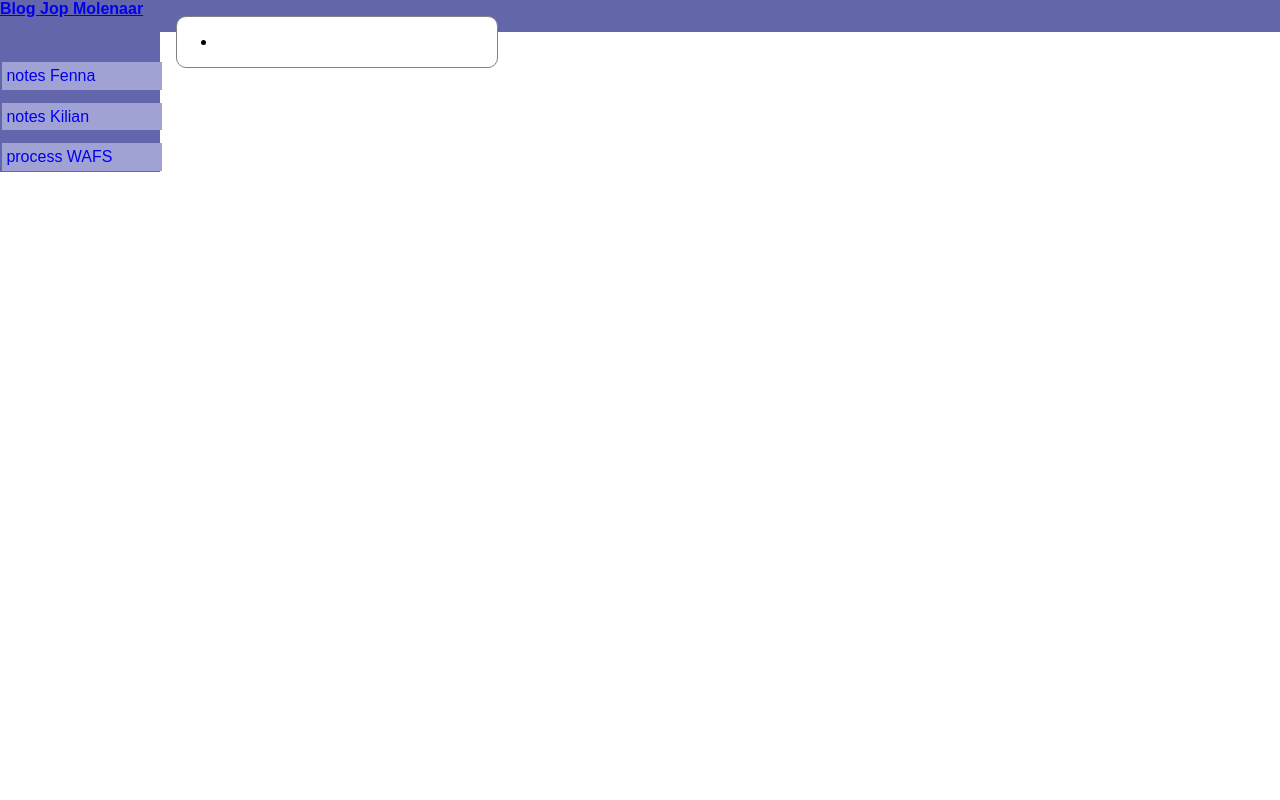
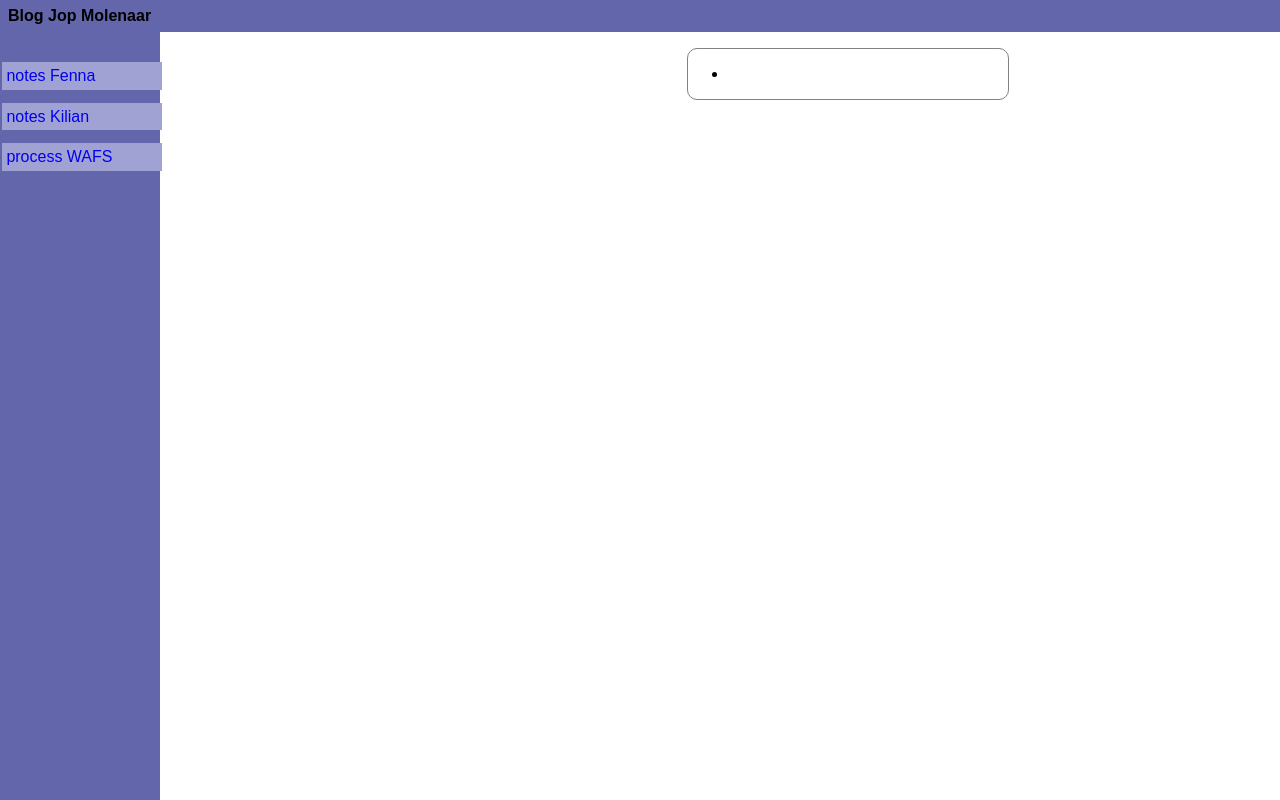
Before and after one commit to JopMolenaar/processJournal-JopMolenaar-WebDevDes, a Node server app: template views/index.ejs in a window 1280 px wide. Run offline with Node 20, Linux system fonts and the light colour scheme; the template is opened without the code that fills it, so the values that code supplies are empty.

Commit message:
style change

```diff
--- a/static/styles/style.css
+++ b/static/styles/style.css
@@ -60,6 +60,10 @@ header {
     display: flex;
     position: relative;
     flex-direction: column;
+    height: 100vh;
+    position: sticky;
+    top: 0;
+    z-index: 1;
 }
 header div {
     position: absolute;
@@ -67,11 +71,20 @@ header div {
     height: 2em;
     background-color: var(--color-header-nav);
 }
-header div h1 {
+header div a {
+    text-decoration: none;
+    color: black;
+    display: block;
+    height: 100%;
+    width: fit-content;
+}
+header div a h1 {
     font-size: 1em;
     margin: 0;
     height: 100%;
     display: flex;
+    place-items: center;
+    margin-left: 0.5em;
     /* text-align: center;
     align-content: center; */
 }
@@ -89,7 +102,6 @@ header nav ul li {
     list-style: none;
     width: 100%;
     margin-top: 0.8rem;
-    width: 100%;
 }
 header nav ul li a {
     text-decoration: none;
@@ -103,12 +115,15 @@ header nav ul li a:hover {
 }
 
 main {
+    width: 100%;
+    margin-top: 2em;
 }
 
 main section {
     padding: 1em;
     display: flex;
     position: relative;
+    justify-content: space-evenly;
 }
 main section div p {
     max-width: 40em;
```
